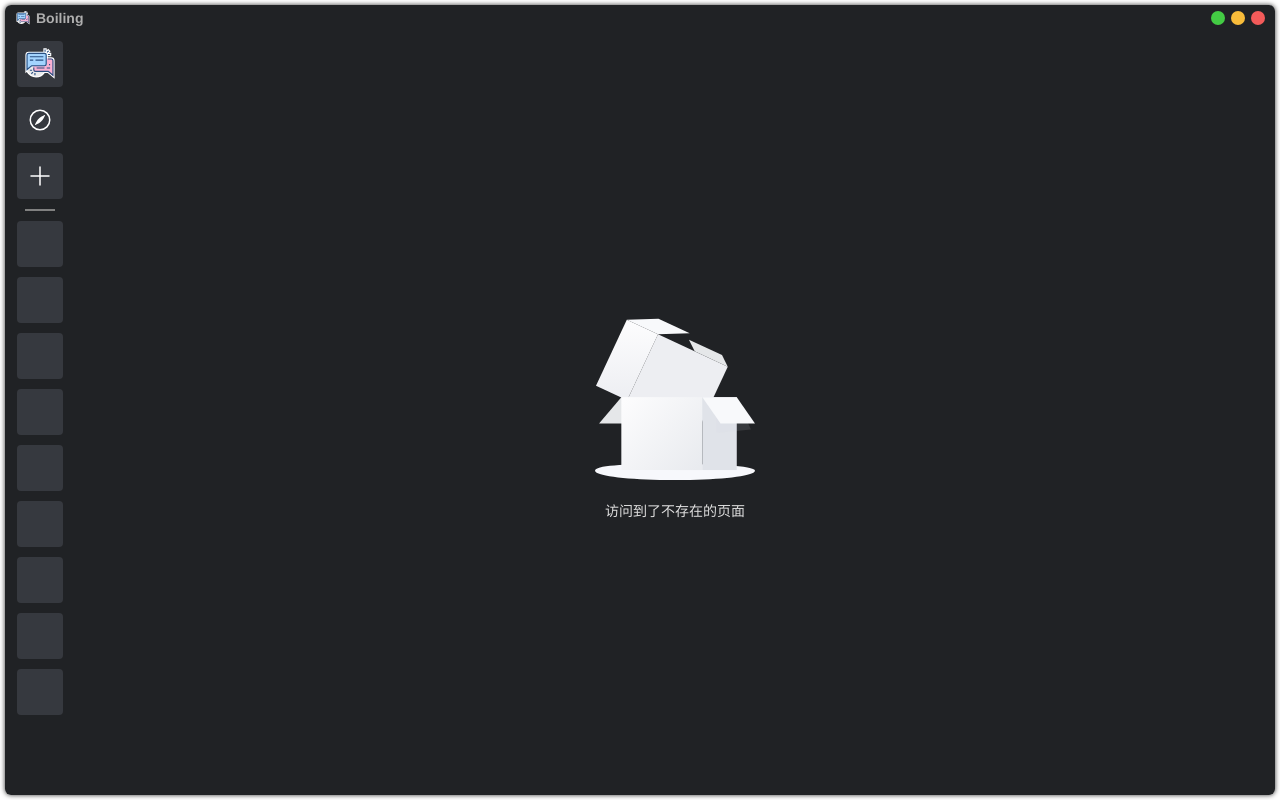
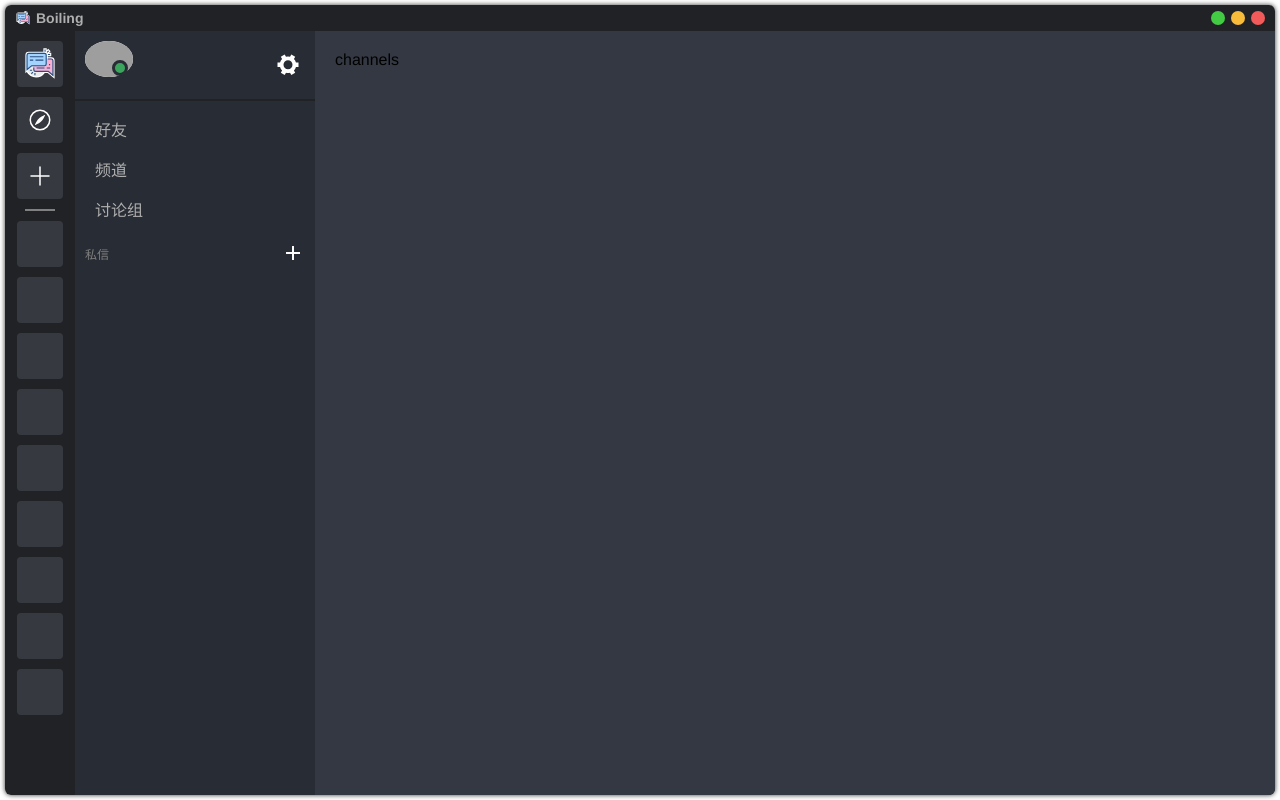
Before and after one commit to boiling-js/boiling, a Vue app in the folder packages/frontend/: page /home/channels in a window 1280 px wide. Built offline with nearby package versions, Linux system fonts and the light colour scheme; grey boxes are pictures that could not be loaded.

Commit message:
feat(frontend): add Channels and Groups

```diff
--- a/packages/frontend/src/components/TitleBar.vue
+++ b/packages/frontend/src/components/TitleBar.vue
@@ -1,6 +1,9 @@
 <template>
   <div class="title-bar">
-    <div class="name"><img width="16" src="../assets/img/favicon.svg" alt="主页">Boiling</div>
+    <div class="name" @click="$router.push('/home')">
+      <img width="16" src="../assets/img/favicon.svg" alt="主页">
+      Boiling
+    </div>
     <div class="opts">
       <div class="circle-btn min" @click="min"/>
       <div class="circle-btn max" @click="max"/>
--- a/packages/frontend/src/router.ts
+++ b/packages/frontend/src/router.ts
@@ -13,6 +13,12 @@ const router = createRouter({
     children: [{
       path: '/home/friends',
       component: () => import('./views/home/Friends.vue')
+    },{
+      path: '/home/channels',
+      component: () => import('./views/home/Channels.vue')
+    },{
+      path: '/home/groups',
+      component: () => import('./views/home/Groups.vue')
     }, {
       path: '/home/chat-rooms/:id',
       component: () => import('./views/ChatRoom.vue'),
--- /dev/null
+++ b/packages/frontend/src/views/home/Channels.vue
@@ -0,0 +1,14 @@
+<template>
+  <div class="channels">
+    channels
+  </div>
+</template>
+
+<script lang="ts" setup>
+</script>
+
+<style lang="scss" scoped>
+.channels {
+  padding: 20px;
+}
+</style>
--- /dev/null
+++ b/packages/frontend/src/views/home/Groups.vue
@@ -0,0 +1,13 @@
+<template>
+  <div class="groups">groups</div>
+</template>
+
+<script lang="ts" setup>
+
+</script>
+
+<style lang="scss" scoped>
+.groups {
+  padding: 20px;
+}
+</style>
--- a/packages/frontend/src/views/home/Index.vue
+++ b/packages/frontend/src/views/home/Index.vue
@@ -25,8 +25,8 @@
       </div>
       <div class="chat-bar">
         <section @click="$router.push('/home/friends')">好友</section>
-        <section @click="chatType = 'channel'">频道</section>
-        <section @click="chatType = 'group'">讨论组</section>
+        <section @click="$router.push('/home/channels')">频道</section>
+        <section @click="$router.push('/home/groups')">讨论组</section>
         <div class="chats">
           <div class="title">
             私信
```
